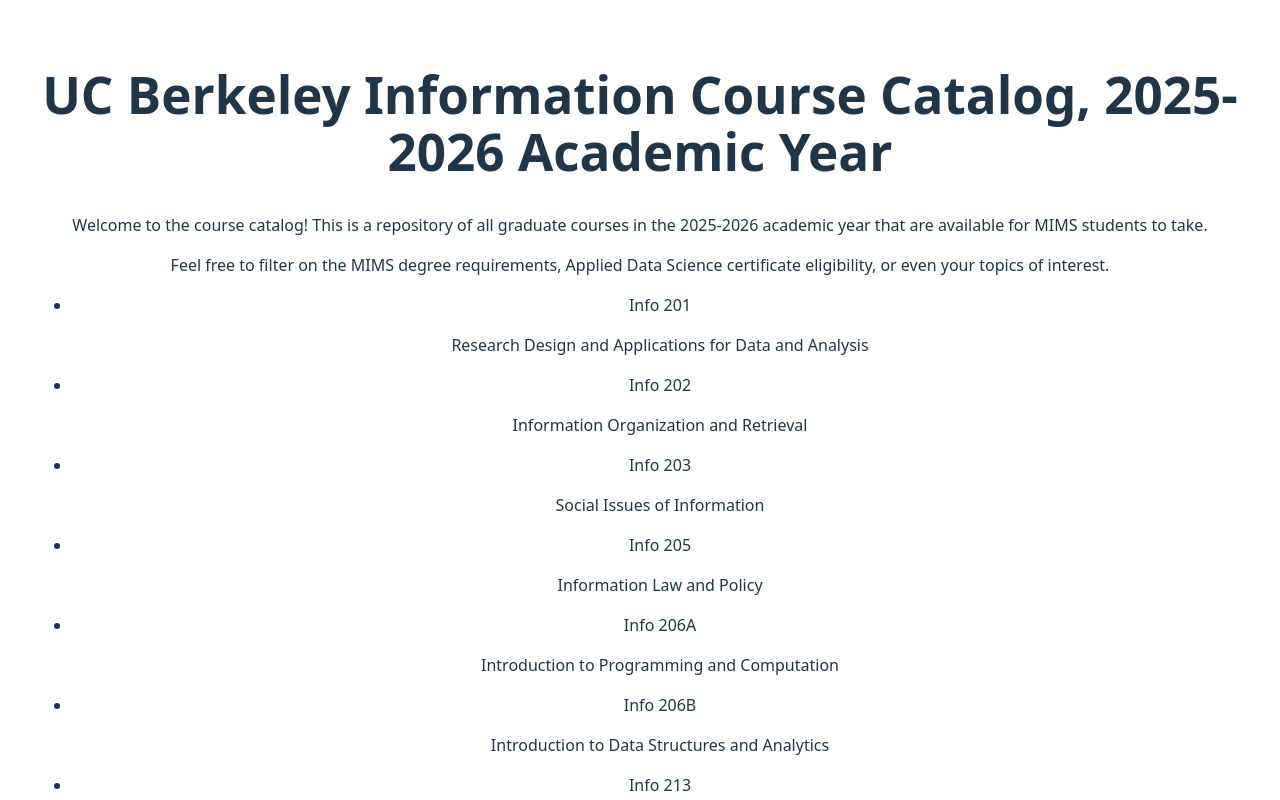
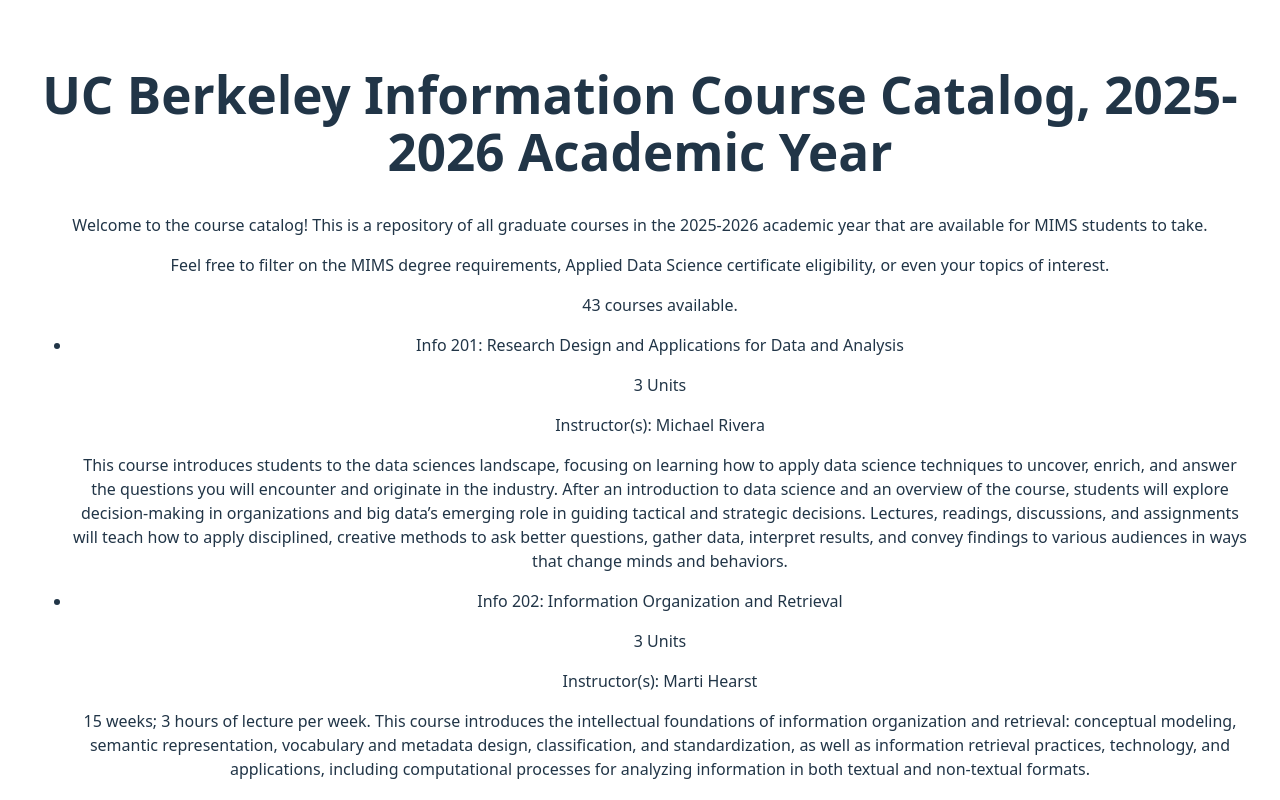
Before and after one commit to ltang16/info-catalog, a React (Vite) app: page / in a window 1280 px wide. Shown: the top 800 px of the page. Built offline with nearby package versions, Linux system fonts and the light colour scheme.

Commit message:
split app into new course list and individual course components
start building out all info sections for individual course component

```diff
--- a/src/App.jsx
+++ b/src/App.jsx
@@ -1,6 +1,7 @@
 import React, { useState, useEffect } from 'react'
 import axios from 'axios'
 import './App.css'
+import CatalogList from './components/CatalogList'
 
 function App() {
   // State data for course catalog from JSON file
@@ -16,14 +17,7 @@
     <h1 className="catalog-title">UC Berkeley Information Course Catalog, 2025-2026 Academic Year</h1>
     <p className="catalog-details">Welcome to the course catalog! This is a repository of all graduate courses in the 2025-2026 academic year that are available for MIMS students to take.</p>
     <p className="catalog-details">Feel free to filter on the MIMS degree requirements, Applied Data Science certificate eligibility, or even your topics of interest.</p>
-    <ul className="course-list">
-      {catalog && catalog.map((course) => (
-        <li className="course-item">
-          <p className="course-id">Info {course.id}</p>
-          <p className="course-title">{course.title}</p>
-        </li>
-      ))}
-    </ul>
+    <CatalogList catalog={catalog}/>
     </>
   )
 }
--- /dev/null
+++ b/src/components/CatalogCourse.jsx
@@ -0,0 +1,15 @@
+function CatalogCourse({ course }) {
+    // Creating a new string for instructor names, since some courses had multiple head instructors
+    const instructors = Array.isArray(course.instructor) ? course.instructor.join(", ") : course.instructor;
+
+    return (
+        <li className="course-item">
+            <p className="course-id-title">Info {course.id}: {course.title}</p>
+            <p className="course-units">{course.units} Units</p>
+            <p className="course-instructor">Instructor(s): {instructors}</p>
+            <p className="course-description">{course.description}</p>
+        </li>
+    )
+}
+
+export default CatalogCourse
--- /dev/null
+++ b/src/components/CatalogList.jsx
@@ -0,0 +1,16 @@
+import CatalogCourse from './CatalogCourse'
+
+function CatalogList({ catalog }) {
+  return (
+    <ul className="catalog-list">
+        {catalog.length === 0 ?
+        <p className="catalog-description">No courses available for given selections.</p> :
+        <p className="catalog-description">{catalog.length} courses available.</p>}
+        {catalog.length !== 0 && catalog.map((course) => (
+            <CatalogCourse course={course}/>
+        ))}
+    </ul>
+  )
+}
+
+export default CatalogList
```
Also changed, not shown: 1 other file (tests, documents, lock files or other folders).
